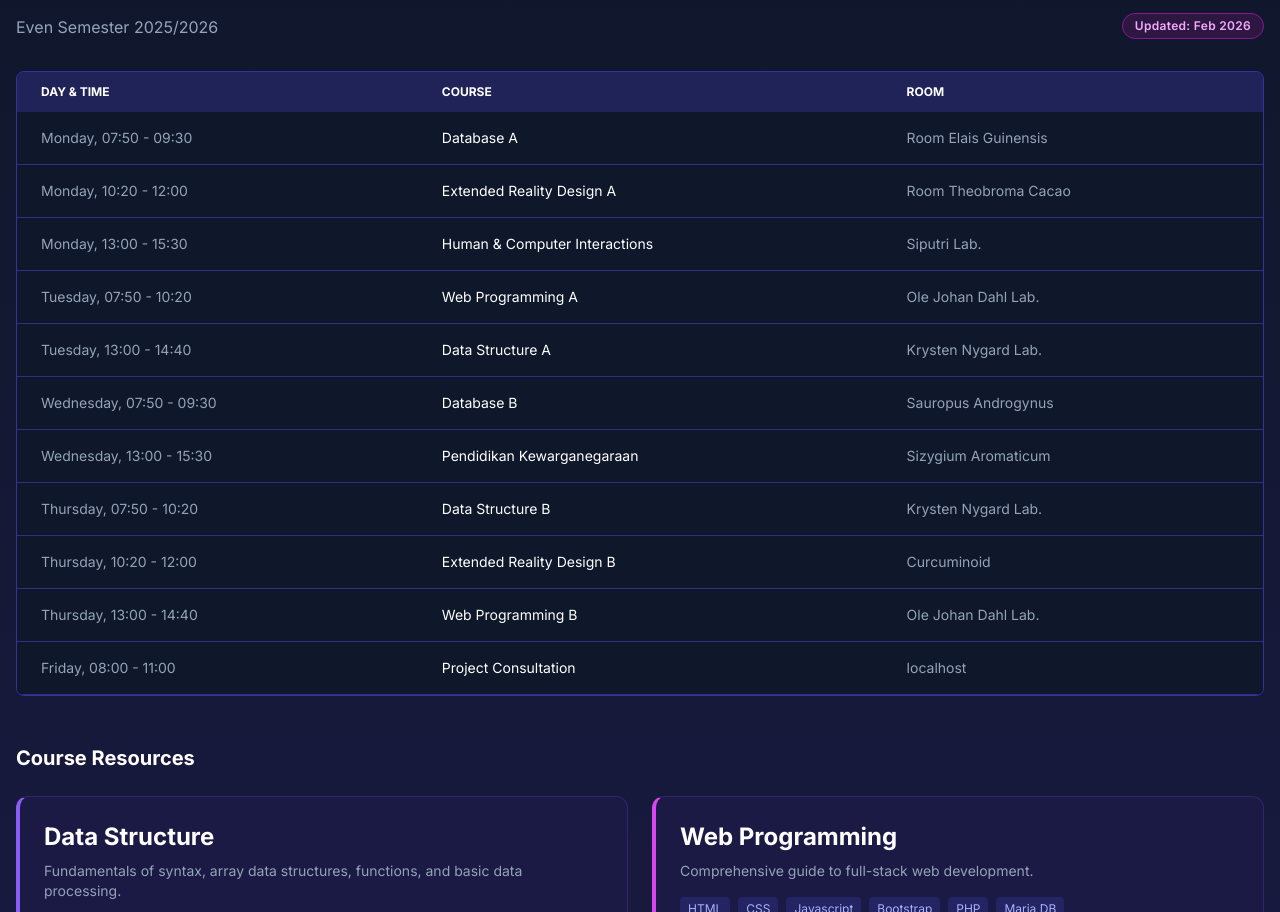
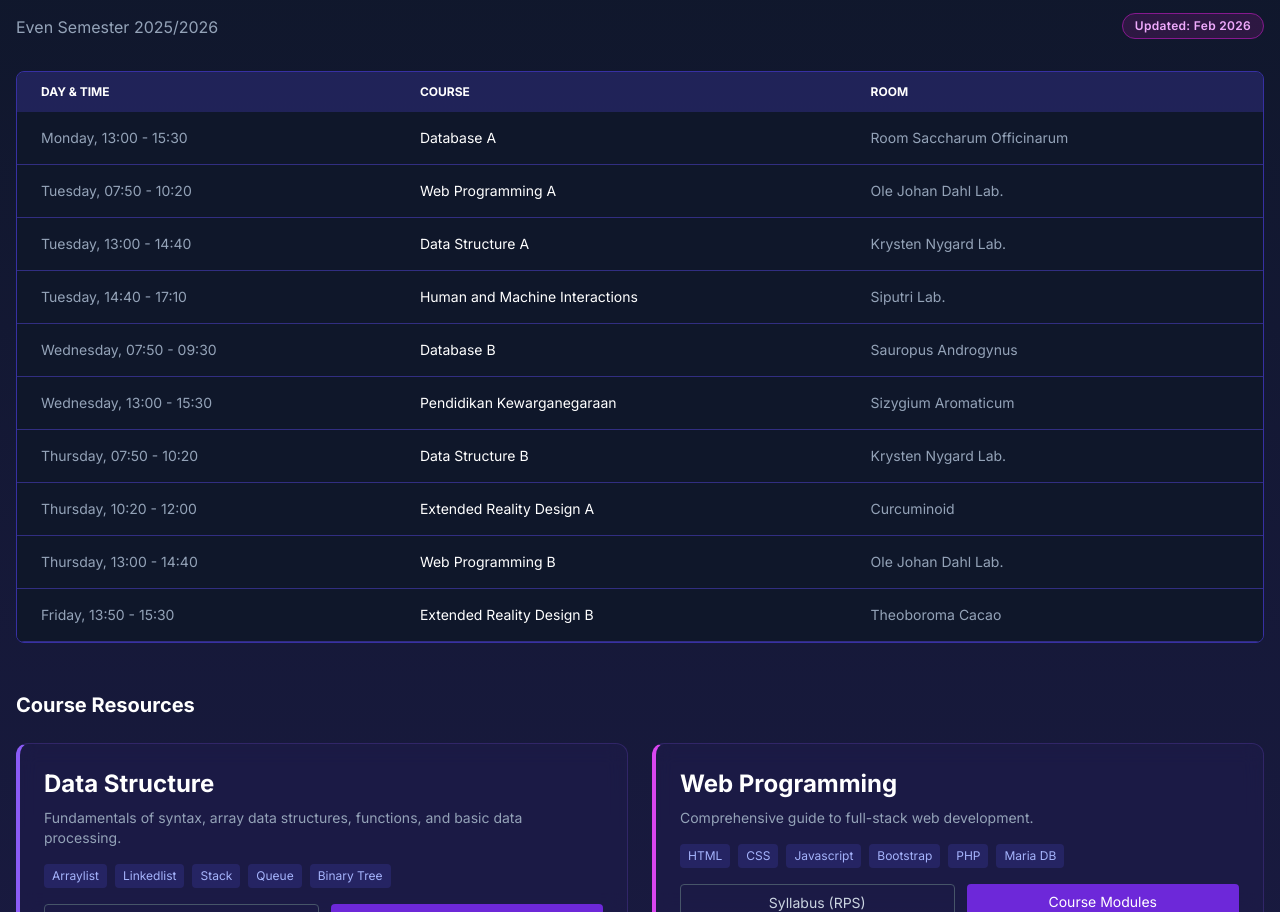
Before and after one commit to lockey-irawan/lockey-irawan.github.io, a plain HTML site: page index.html in a window 1280 px wide. Shown: the part 2376-3288 px from the top of the page. Drawn offline with nearby package versions, Linux system fonts and the light colour scheme.

Commit message:
upd schedule

```diff
--- a/index.html
+++ b/index.html
@@ -298,20 +298,9 @@
                     </thead>
                     <tbody>
                         <tr class="bg-slate-900 border-b border-indigo-900 hover:bg-indigo-900/20">
-                            <td class="px-6 py-4">Monday, 07:50 - 09:30</td>
+                            <td class="px-6 py-4">Monday, 13:00 - 15:30</td>
                             <td class="px-6 py-4 font-medium text-white">Database A</td>
-                            <td class="px-6 py-4">Room Elais Guinensis</td>
-                        </tr>
-                        <tr class="bg-slate-900 border-b border-indigo-900 hover:bg-indigo-900/20">
-                            <td class="px-6 py-4">Monday, 10:20 - 12:00</td>
-                            <td class="px-6 py-4 font-medium text-white">Extended Reality Design A</td>
-                            <td class="px-6 py-4">Room Theobroma Cacao</td>
-                        </tr>
-                        </tr>
-                        <tr class="bg-slate-900 border-b border-indigo-900 hover:bg-indigo-900/20">
-                            <td class="px-6 py-4">Monday, 13:00 - 15:30</td>
-                            <td class="px-6 py-4 font-medium text-white">Human & Computer Interactions</td>
-                            <td class="px-6 py-4">Siputri Lab.</td>
+                            <td class="px-6 py-4">Room Saccharum Officinarum</td>
                         </tr>
                         <tr class="bg-slate-900 border-b border-indigo-900 hover:bg-indigo-900/20">
                             <td class="px-6 py-4">Tuesday, 07:50 - 10:20</td>
@@ -322,6 +311,11 @@
                             <td class="px-6 py-4">Tuesday, 13:00 - 14:40</td>
                             <td class="px-6 py-4 font-medium text-white">Data Structure A</td>
                             <td class="px-6 py-4">Krysten Nygard Lab.</td>
+                        </tr>
+                        <tr class="bg-slate-900 border-b border-indigo-900 hover:bg-indigo-900/20">
+                            <td class="px-6 py-4">Tuesday, 14:40 - 17:10</td>
+                            <td class="px-6 py-4 font-medium text-white">Human and Machine Interactions</td>
+                            <td class="px-6 py-4">Siputri Lab.</td>
                         </tr>
                         <tr class="bg-slate-900 border-b border-indigo-900 hover:bg-indigo-900/20">
                             <td class="px-6 py-4">Wednesday, 07:50 - 09:30</td>
@@ -340,7 +334,7 @@
                         </tr>
                         <tr class="bg-slate-900 border-b border-indigo-900 hover:bg-indigo-900/20">
                             <td class="px-6 py-4">Thursday, 10:20 - 12:00</td>
-                            <td class="px-6 py-4 font-medium text-white">Extended Reality Design B</td>
+                            <td class="px-6 py-4 font-medium text-white">Extended Reality Design A</td>
                             <td class="px-6 py-4">Curcuminoid</td>
                         </tr>
                         <tr class="bg-slate-900 border-b border-indigo-900 hover:bg-indigo-900/20">
@@ -349,9 +343,9 @@
                             <td class="px-6 py-4">Ole Johan Dahl Lab.</td>
                         </tr>
                         <tr class="bg-slate-900 border-b border-indigo-900 hover:bg-indigo-900/20">
-                            <td class="px-6 py-4">Friday, 08:00 - 11:00</td>
-                            <td class="px-6 py-4 font-medium text-white">Project Consultation</td>
-                            <td class="px-6 py-4">localhost</td>
+                            <td class="px-6 py-4">Friday, 13:50 - 15:30</td>
+                            <td class="px-6 py-4 font-medium text-white">Extended Reality Design B</td>
+                            <td class="px-6 py-4">Theoboroma Cacao</td>
                         </tr>
                     </tbody>
                 </table>
```
